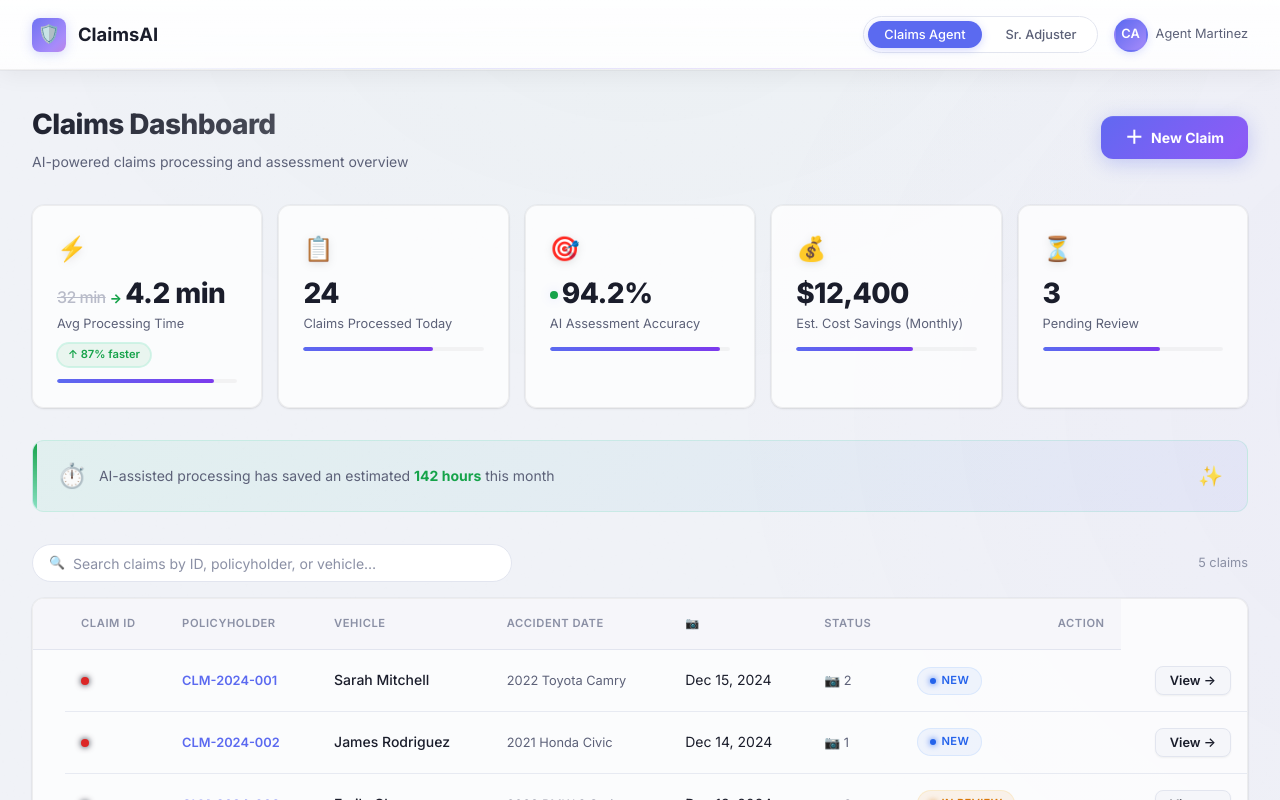
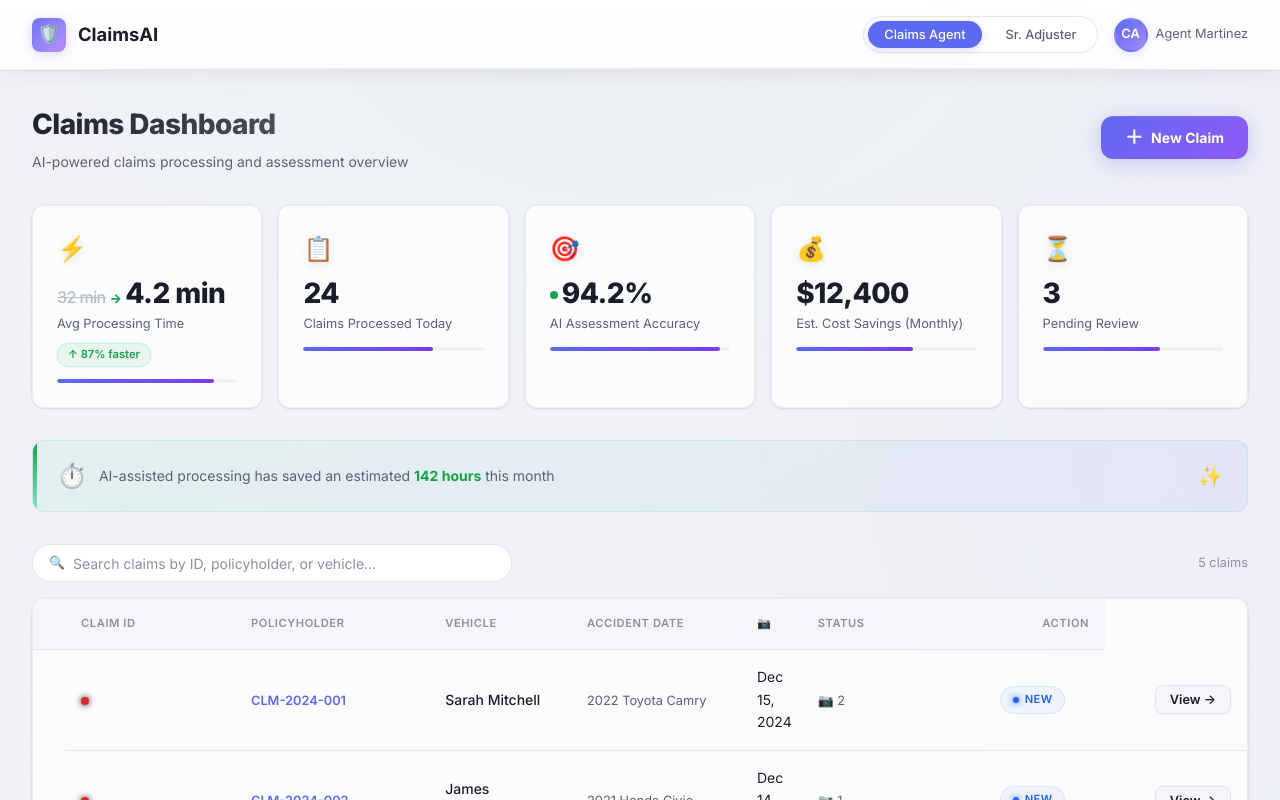
Before and after one commit to elsayedm99/claims-ai, a React (Vite) app: page / in a window 1280 px wide. Shown: the top 800 px of the page. Built offline with nearby package versions, Linux system fonts and the light colour scheme.

Commit message:
Fix dashboard table gap with fixed column widths

```diff
--- a/src/index.css
+++ b/src/index.css
@@ -530,7 +530,17 @@ a:hover {
 .claims-table {
   width: 100%;
   border-collapse: collapse;
-}
+  table-layout: fixed;
+}
+
+.claims-table th:nth-child(1) { width: 32px; }
+.claims-table th:nth-child(2) { width: 14%; }
+.claims-table th:nth-child(3) { width: 16%; }
+.claims-table th:nth-child(4) { width: auto; }
+.claims-table th:nth-child(5) { width: 14%; }
+.claims-table th:nth-child(6) { width: 5%; }
+.claims-table th:nth-child(7) { width: 15%; }
+.claims-table th:nth-child(8) { width: 10%; }
 
 .claims-table th {
   text-align: left;
```
